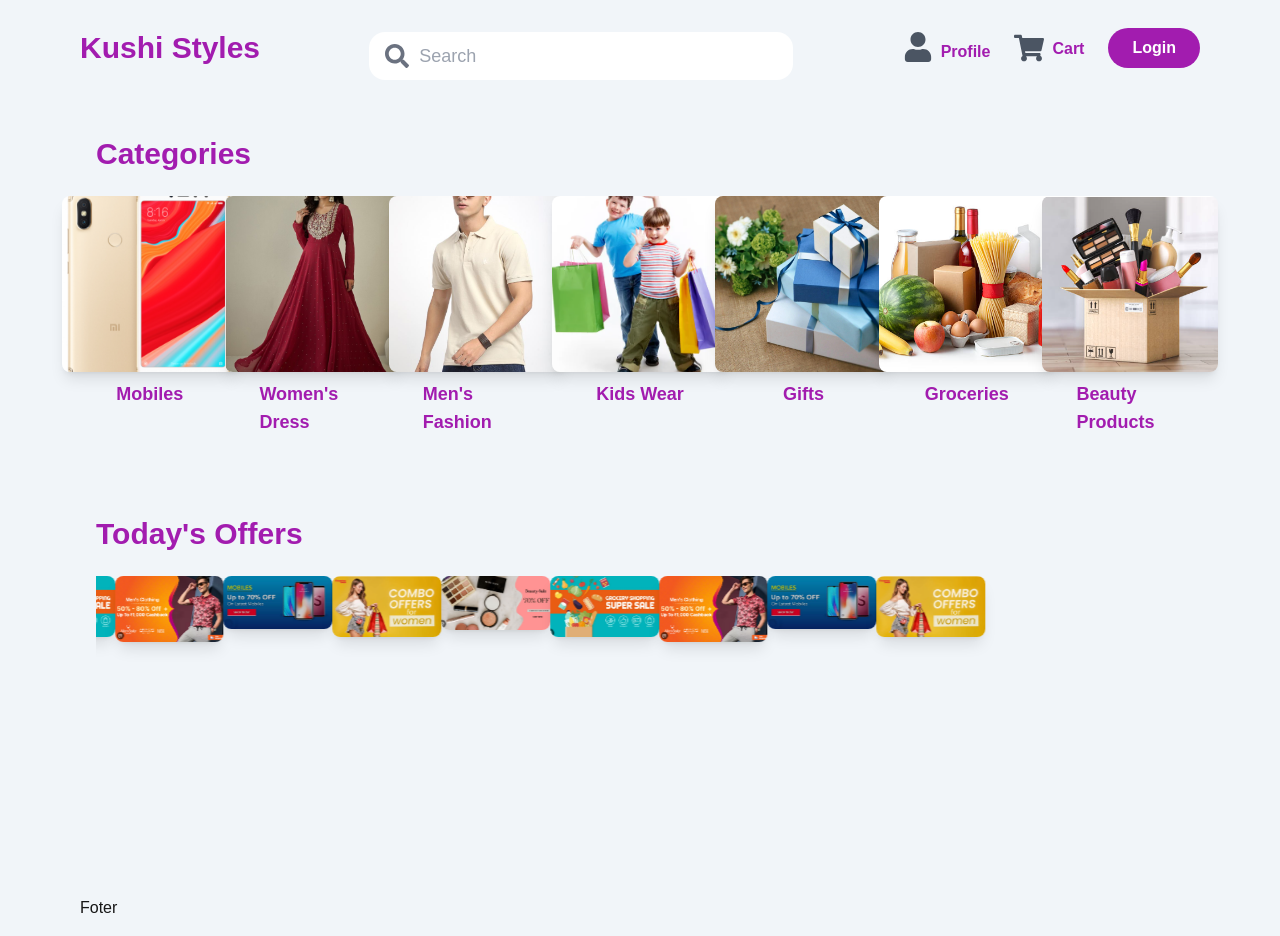
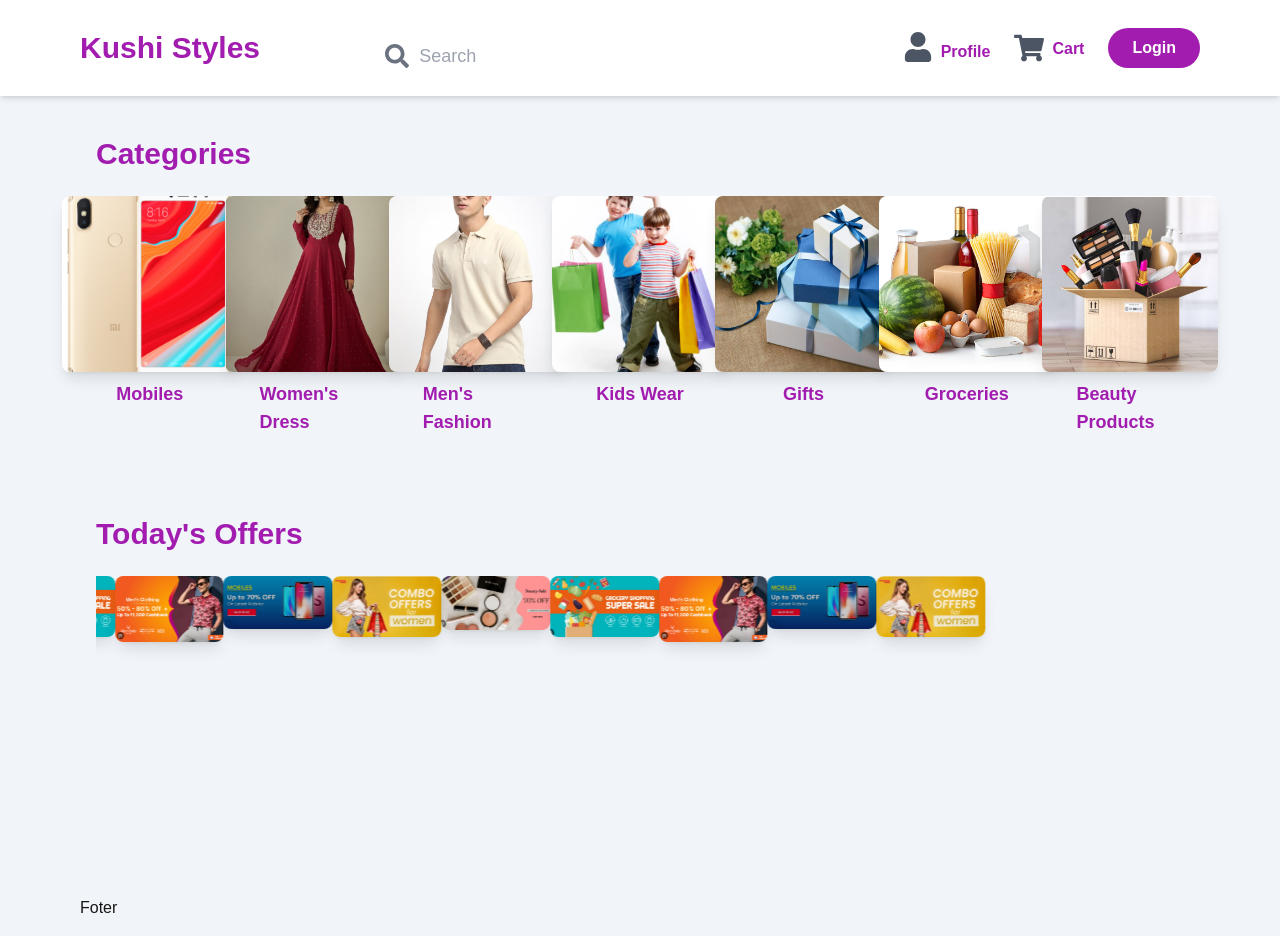
Before and after one commit to MonikaDevHJ/Kushi_Styles, a Next.js app: page / in a window 1280 px wide. Built offline with nearby package versions, Linux system fonts and the light colour scheme.

Commit message:
navbar is fixed in top screen

```diff
--- a/src/components/Navbar.tsx
+++ b/src/components/Navbar.tsx
@@ -3,16 +3,15 @@ import { FaSearch, FaUser, FaShoppingCart } from "react-icons/fa";
 
 const Navbar = () => {
   return (
-    <div className="w-full">
+    <div className="w-full fixed top-0 left-0 bg-white shadow-md z-50">
       {/* Navbar Container */}
-      <div className="flex flex-col sm:flex-row sm:items-center sm:justify-between gap-4">
-
+      <div className="flex flex-col sm:flex-row sm:items-center sm:justify-between gap-4 px-6 md:px-12 lg:px-20 py-4">
         {/* Left Side (Logo) */}
         <div className="text-2xl md:text-3xl font-bold text-fuchsia-700">
           Kushi Styles
         </div>
 
-        {/* Search Bar (Centered on Medium & Large Screens, Below on Small Screens) */}
+        {/* Search Bar */}
         <div className="w-full sm:w-auto sm:flex-1 sm:flex sm:justify-center order-2 sm:order-none mt-4">
           <div className="flex relative items-center rounded-md px-3 py-1 h-12 w-full sm:w-80 md:w-96 lg:w-[28rem]">
             <FaSearch className="text-gray-500 text-2xl absolute left-3 top-1/2 -translate-y-1/2 ml-4" />
@@ -24,7 +23,7 @@ const Navbar = () => {
           </div>
         </div>
 
-        {/* Right Side (Profile, Cart Icons, and Login Button) */}
+        {/* Right Side (Profile, Cart, Login Button) */}
         <div className="flex items-center gap-6">
           <div className="flex gap-2">
             <FaUser className="text-3xl text-gray-600 cursor-pointer" />
--- a/src/pages/index.tsx
+++ b/src/pages/index.tsx
@@ -1,19 +1,15 @@
 import Navbar from "@/components/Navbar";
-import AllIItem from "../components/AllIItem"
+import AllIItem from "../components/AllIItem";
 import Footer from "@/components/Footer";
-import Offersitems from "@/components/Offersitems"
-
+import Offersitems from "@/components/Offersitems";
 
 export default function Home() {
   return (
-   <div className="bg-slate-100 px-6 md:px-12 lg:px-20 py-4">
-
-    <Navbar/>
-
-    <AllIItem/>
-    <Offersitems/>
-    <Footer/>
-
-   </div>
+    <div className="bg-slate-100 px-6 md:px-12 lg:px-20 py-4 pt-[80px]">
+      <Navbar />
+      <AllIItem />
+      <Offersitems />
+      <Footer />
+    </div>
   );
 }
```
